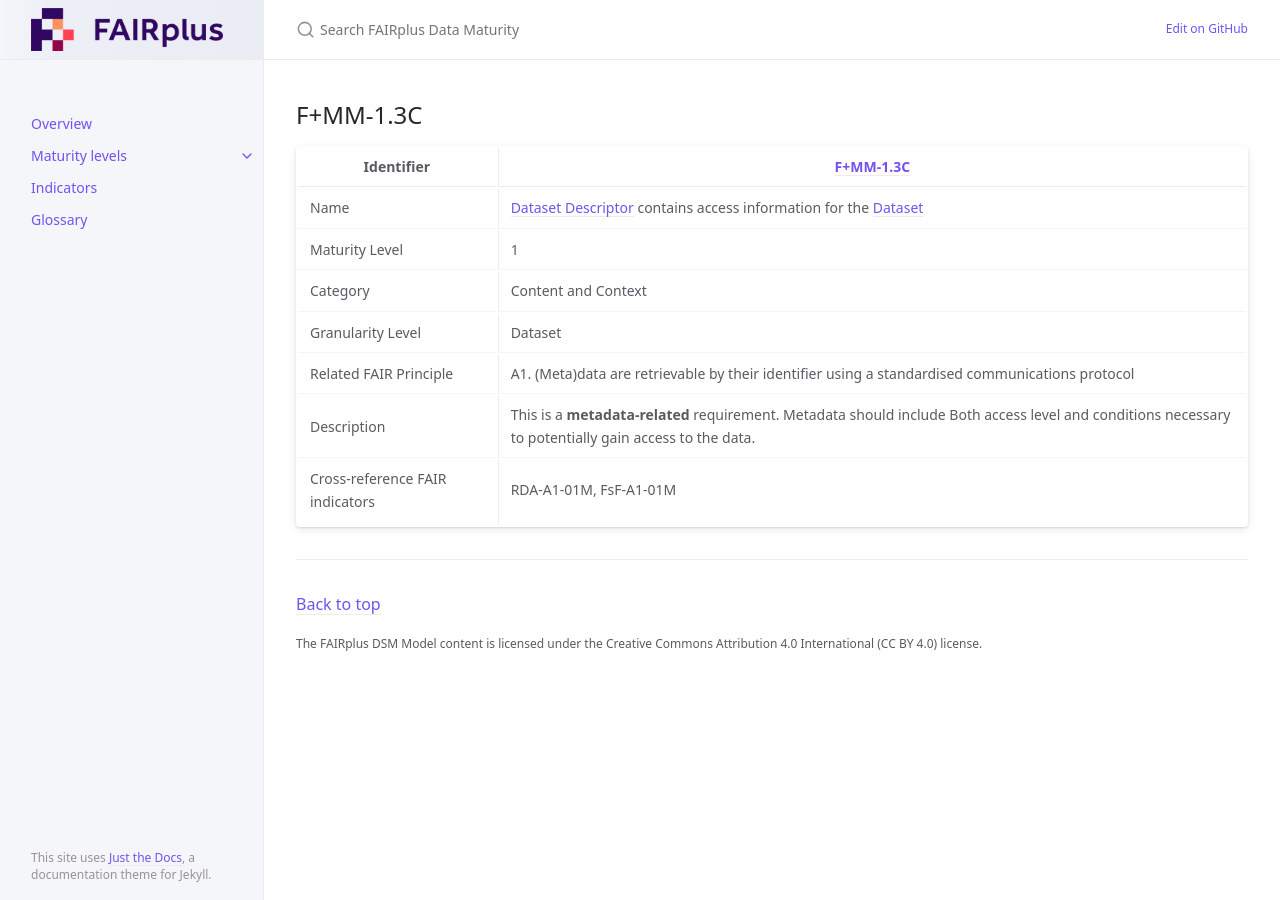
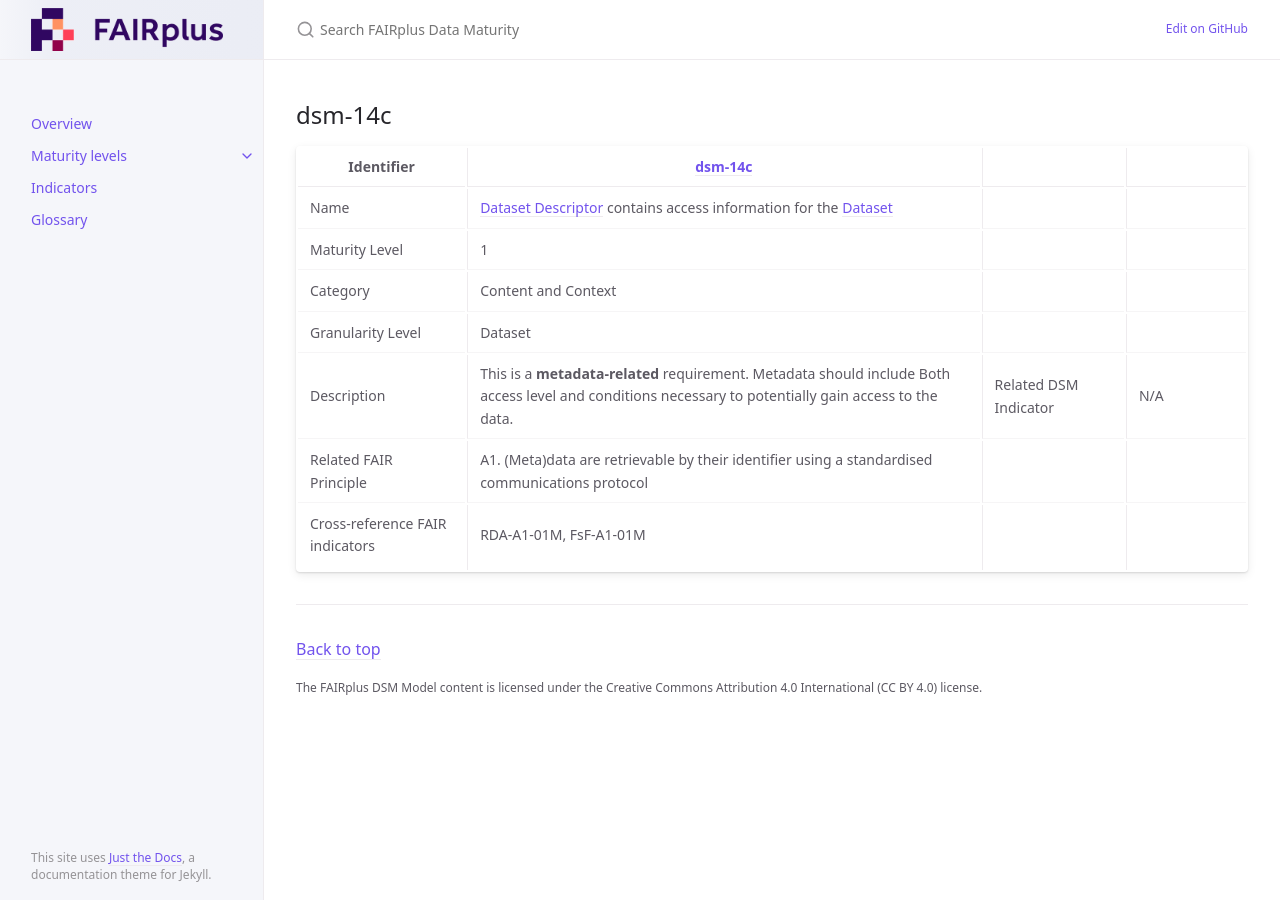
Before and after one commit to FAIRplus/Data-Maturity, a Jekyll site: the page built from docs/_indicators/dsm-14c.md, in a window 1280 px wide. Built offline with Jekyll 4.4.1, drawn with Linux system fonts in a browser that asks for light colours.

Commit message:
Update and rename B. F+MM-1.3C.md to dsm-14c.md

```diff
--- a/docs/_indicators/B. F+MM-1.3C.md
+++ b/docs/_indicators/dsm-14c.md
@@ -1,18 +1,18 @@
 ---
 layout: default
-title: F+MM-1.3C
+title: dsm-14c
 parent_level: level1
 nav_exclude: True
 ---
 
-## F+MM-1.3C
+## dsm-14c
 
-| Identifier | [F+MM-1.3C](https://github.com/FAIRplus/Data-Maturity/edit/v0.3/docs/_indicators/B.%20F+MM-1.3C.md) |
+| Identifier | [dsm-14c](https://github.com/FAIRplus/Data-Maturity/blob/master/docs/_indicators/dsm-14c.md) |
 | ---------- | ----------|
 | Name | [Dataset Descriptor](https://fairplus.github.io/Data-Maturity/docs/Glossary/#dataset-descriptor) contains access information for the [Dataset](https://fairplus.github.io/Data-Maturity/docs/Glossary/#dataset)  |
 | Maturity Level | 1 |
 | Category | Content and Context |
 | Granularity Level | Dataset |
+| Description | This is a **metadata-related** requirement. Metadata should include Both access level and conditions  necessary  to potentially gain access to the data. | Related DSM Indicator | N/A |
 | Related FAIR Principle | A1. (Meta)data are retrievable by their identifier using a standardised communications protocol |
-| Description | This is a **metadata-related** requirement. Metadata should include Both access level and conditions  necessary  to potentially gain access to the data. |
 | Cross-reference FAIR indicators | RDA-A1-01M, FsF-A1-01M |
```
